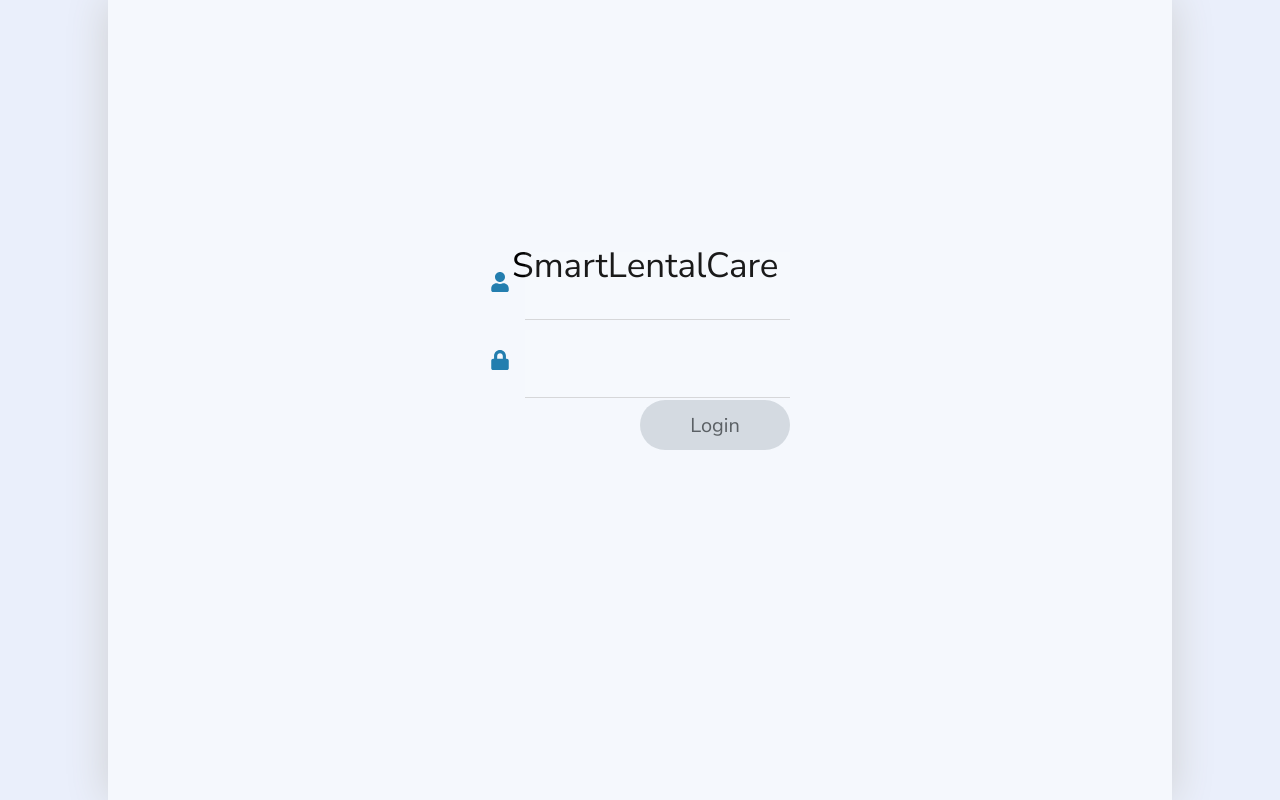
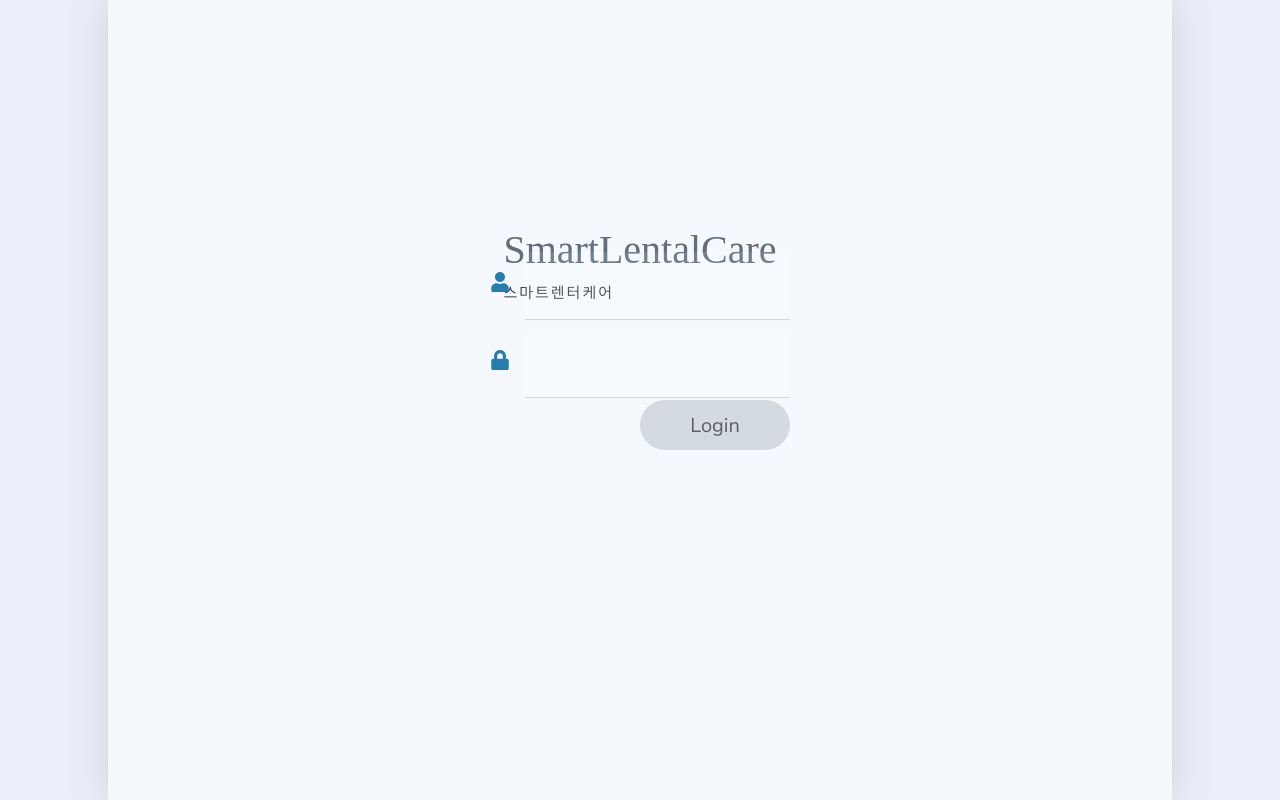
Before and after one commit to SmartRentalCare/JSP, a React (Create React App) app: page / in a window 1280 px wide. Built offline with nearby package versions, Linux system fonts and the light colour scheme.

Commit message:
LoginPage + css + Logout

```diff
--- a/src/index.js
+++ b/src/index.js
@@ -3,7 +3,7 @@ import ReactDOM from 'react-dom/client';
 import App from './App';
 import axios from 'axios';
 
-axios.defaults.baseURL = "http://localhost:3000";
+axios.defaults.baseURL = "http://localhost:3000/";
 axios.defaults.withCredentials = true;
 
 const root = ReactDOM.createRoot(document.getElementById('root'));
--- a/src/pages/LoginPage.jsx
+++ b/src/pages/LoginPage.jsx
@@ -17,7 +17,7 @@ export default function LoginPage() {
   const handleSubmit = async (event) => {
     event.preventDefault();
 
-    const response = await fetch('/login', {
+    const response = await fetch('auth/sign/in', {
       method: 'POST',
       headers: { 'Content-Type': 'application/json' },
       body: JSON.stringify({ userID, userPW }),
@@ -28,7 +28,7 @@ export default function LoginPage() {
       localStorage.setItem('access_token', data.access_token);
       localStorage.setItem('refresh_token', data.refresh_token);
       alert("로그인 성공");
-      const protectedResourceResponse = await fetch('/login', {
+      const protectedResourceResponse = await fetch('auth/receive_check',{
         headers: { Authorization: `Bearer ${data.access_token}` },
       })
 
@@ -48,7 +48,8 @@ export default function LoginPage() {
     <body>
       <div className="LoginPage">
         <form className="LoginForm" onSubmit={handleSubmit}>
-          <h3 className="SubTitle">SmartLentalCare</h3>
+          <h1 className="SubTitle">SmartLentalCare
+          <span>스마트렌터케어</span></h1>
           <div className="Input">
             <div className="InputId">
               <FaUser className='icon'/>
--- a/src/style.css
+++ b/src/style.css
@@ -37,18 +37,39 @@ body{
 
 }
 .SubTitle {
-    font-size: 35px;
+    font-family: "Playfair Display";
+    font-size: 40px;
     font-weight: 300;
     margin-top: 50px;
     position: absolute;
-    top: 24%;
-    left: 29%;
-    width: 43%;
-    max-width: 1024px;
+    top: 22%;
+    left: 50%;
+    transform: translate(-50%,0);
+    color:rgba(55, 70, 84, 0.773);
 
 }
+.SubTitle > span {
+    position: absolute;
+    margin-top: 5px;
+    font-size:15px;
+    color:#444;
+    word-spacing:1px;
+    font-weight:normal;
+    letter-spacing:2px;
+    text-transform: uppercase;
+    font-family:"Raleway", sans-serif;
+    font-weight:500;
+    display: grid;
+    grid-template-columns: 1fr max-content 1fr;
+    grid-template-rows: 27px 0;
+    grid-gap: 20px;
+    align-items: center;
+}
+
 
 .InputId > input {
+    text-align: start;
+    color: rgb(108, 106, 106);
     font-size: 20px;
     padding: 20px;
     outline: none;
```
Also changed, not shown: src/pages/MainPage.jsx (+19 -66 lines).
